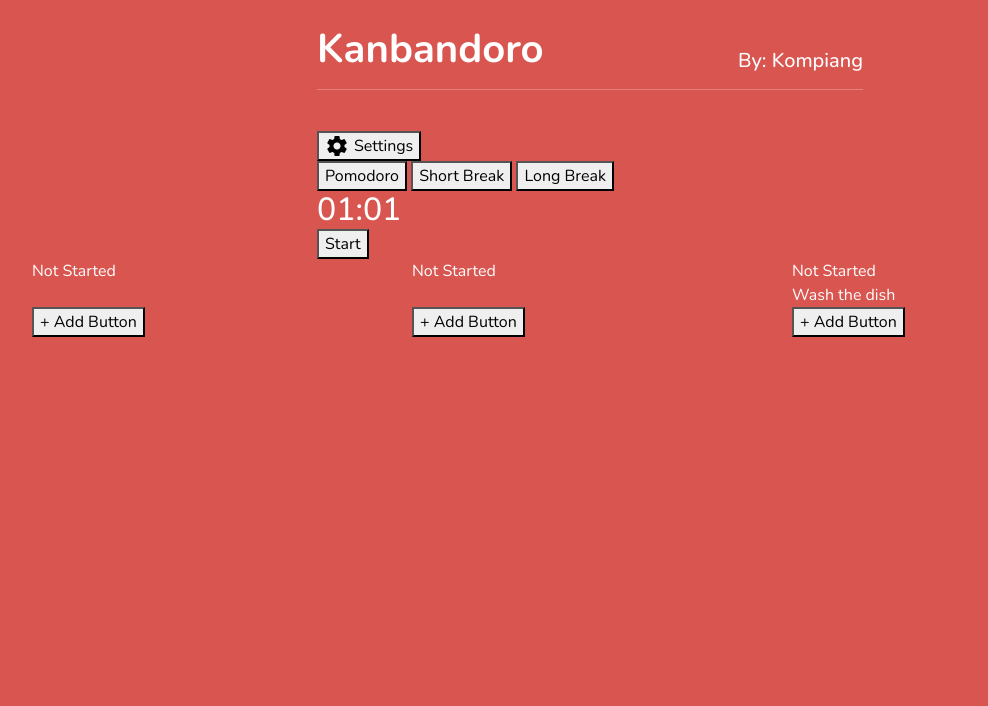
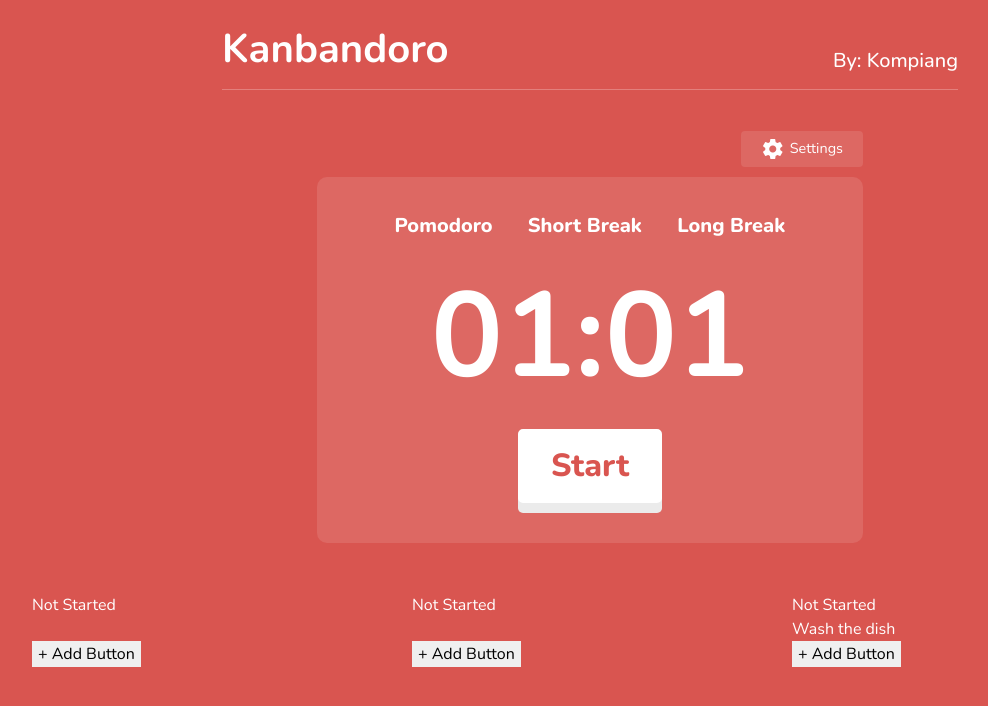
Before and after one commit to kompiangg/Kanbandoro, a plain HTML site: page index.html in a window 1280 px wide. Shown: the whole page, without its empty margins (50-1038 px from the left). Drawn offline with nearby package versions, Linux system fonts and the light colour scheme.

Commit message:
finish UI of pomodoro

```diff
--- a/css/style.css
+++ b/css/style.css
@@ -1,6 +1,7 @@
 :root {
   --color-red: #D95550;
   --main-font: 'Nunito', sans-serif;
+  --main-button-background-color: none rgba(255, 255, 255, 0.11);
 }
 
 body {
@@ -8,8 +9,8 @@ body {
   padding: 0;
   box-sizing: border-box;
   background-color: var(--color-red);
-  width: 100vw;
-  height: 100vh;
+  min-width: 100vw;
+  min-height: 100vh;
   font-family: var(--main-font);
   color: white;
 }
@@ -17,6 +18,10 @@ body {
 h1, h2, h3, h4, h5, h6, p {
   margin: 0;
   padding: 0;
+}
+
+button {
+  border-style: none;
 }
 
 h1 {
@@ -42,14 +47,104 @@ header .title {
 }
 
 .pomodoro__settings p {
-  font-size: 1rem;
+  font-size: 0.9rem;
   padding-left: 5px;
+}
+
+.pomodoro__settings {
+  float: right;
+}
+
+.pomodoro__settings button.setting-button,
+.pomodoro__wrapper{
+  border-style: none;
+  background: var(--main-button-background-color);
+  color: white;
+  padding: 6px 20px;
+  margin-bottom: 10px;
+  transition: background 0.3s;
+  border-radius: 4px;
+}
+
+.pomodoro__wrapper {
+  padding: 30px;
+  padding-bottom: 40px;
+  border-radius: 10px;
+  margin-bottom: 50px;
+  clear: right;
+}
+
+.pomodoro__settings button.setting-button:hover {
+  background: none rgba(255, 255, 255, 0.555);
 }
 
 .pomodoro__modal {
   color: black;
 }
 
+.pomodoro__sections {
+  display: flex;
+  justify-content: space-around;
+  padding: 0px 30px 20px 30px;
+}
+
+.pomodoro__sections button {
+  background: none;
+  color: white;
+  font-weight: 800;
+  font-size: 1.25rem;
+  border-radius: 5px;
+  padding: 4px 10px;
+  transition: background 0.3s;
+}
+
+.pomodoro__sections button.pomodoro__section-button-active{
+  background: rgb(0 0 0 / 17%);
+}
+
 .pomodoro__countdown {
+  text-align: center;
   clear: left;
 }
+
+.pomodoro__countdown h2{
+  font-weight: 700;
+  font-size: 7.5rem;
+}
+
+.pomodoro__start {
+  display: flex;
+  justify-content: center;
+  margin-top: 20px;
+}
+
+.pomodoro__start-button {
+  border: white solid 3px;
+  background: white;
+  color: var(--color-red);
+  font-weight: 800;
+  font-size: 2rem;
+  border-radius: 5px;
+  padding: 10px 30px;
+  transition: all 0.2s;
+  box-shadow: rgb(235 235 235) 0px 10px 0px;
+}
+
+.pomodoro__start-button:hover {
+  border: white solid 3px;
+  transform: translateY(-4px);
+  box-shadow: rgb(235 235 235) 0px 14px 0px;
+}
+
+.pomodoro__start-button-active {
+  border: white solid 3px;
+  color: white;
+  background: none;
+  font-weight: 800;
+  font-size: 2rem;
+  border-radius: 5px;
+  padding: 10px 30px;
+  transition: all 0.2s;
+  transform: translateY(10px);
+  box-shadow: rgb(235 235 235) 0px 0px 0px;
+}
--- a/index.html
+++ b/index.html
@@ -18,11 +18,11 @@
   <body>
     <header class="container">
       <div class="row">
-        <div class="col-6 offset-3 title">
+        <div class="col-8 offset-2 title">
           <h1>Kanbandoro</h1>
           <h5>By: Kompiang</h5>
         </div>
-        <div class="col-6 offset-3">
+        <div class="col-8 offset-2">
           <hr>
         </div>
       </div>
@@ -32,8 +32,8 @@
       <div class="row">
         <section class="pomodoro col-md-6 offset-md-3">
           <div class="pomodoro__settings">
-            <button type="button" data-bs-toggle="modal" data-bs-target="#staticBackdrop">
-              <span class="material-icons">settings</span>
+            <button class="setting-button" type="button" data-bs-toggle="modal" data-bs-target="#staticBackdrop">
+              <span class="material-icons md-18">settings</span>
               <p>Settings</p>
             </button>
 
@@ -55,18 +55,20 @@
             </div>
           </div>
 
-          <div class="pomodoro__section">
-            <button type="button">Pomodoro</button>
-            <button type="button">Short Break</button>
-            <button type="button">Long Break</button>
-          </div>
+          <div class="pomodoro__wrapper">
+            <div class="pomodoro__sections">
+              <button class="pomodoro__section-button" type="button">Pomodoro</button>
+              <button class="pomodoro__section-button" type="button">Short Break</button>
+              <button class="pomodoro__section-button" type="button">Long Break</button>
+            </div>
 
-          <div class="pomodoro__countdown">
-            <h2><span id="minute">01</span>:<span id="second">01</span></h2>
-          </div>
+            <div class="pomodoro__countdown">
+              <h2><span id="minute">01</span>:<span id="second">01</span></h2>
+            </div>
 
-          <div class="pomodoro__button">
-            <button type="button">Start</button>
+            <div class="pomodoro__start">
+              <button class="pomodoro__start-button" type="button">Start</button>
+            </div>
           </div>
 
         </section>
```
